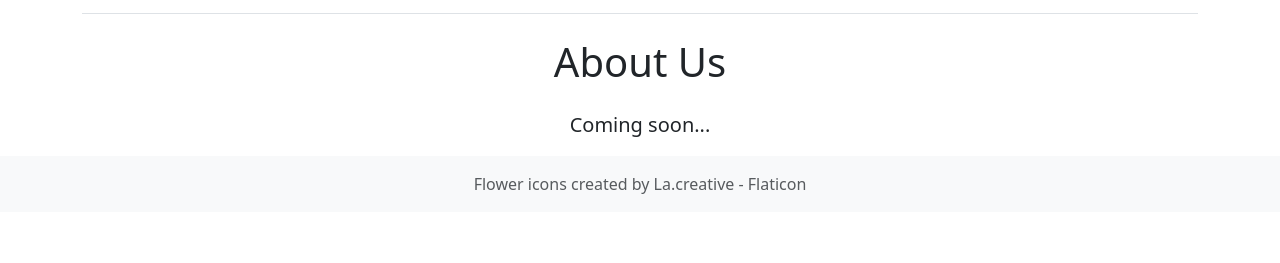
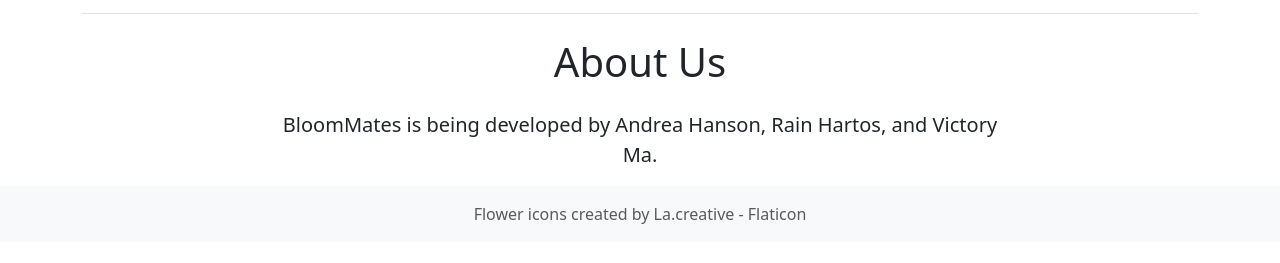
Before and after one commit to VictoryMa8/bloommates-app, a plain HTML site: page about.html in a window 1280 px wide. Shown: the part 59-322 px from the top of the page. Drawn offline with nearby package versions, Linux system fonts and the light colour scheme.

Commit message:
some about html stuff

```diff
--- a/about.html
+++ b/about.html
@@ -31,7 +31,8 @@
         <h1 class="text-center mb-4">About Us</h1>
         <div class="row">
             <div class="col-md-8 mx-auto">
-                <p class="lead text-center">Coming soon...</p>
+                <p class="lead text-center">BloomMates is being developed by Andrea Hanson, Rain Hartos, and Victory Ma.
+                </p>
             </div>
         </div>
     </div>
```
Also changed, not shown: 1 other file.
